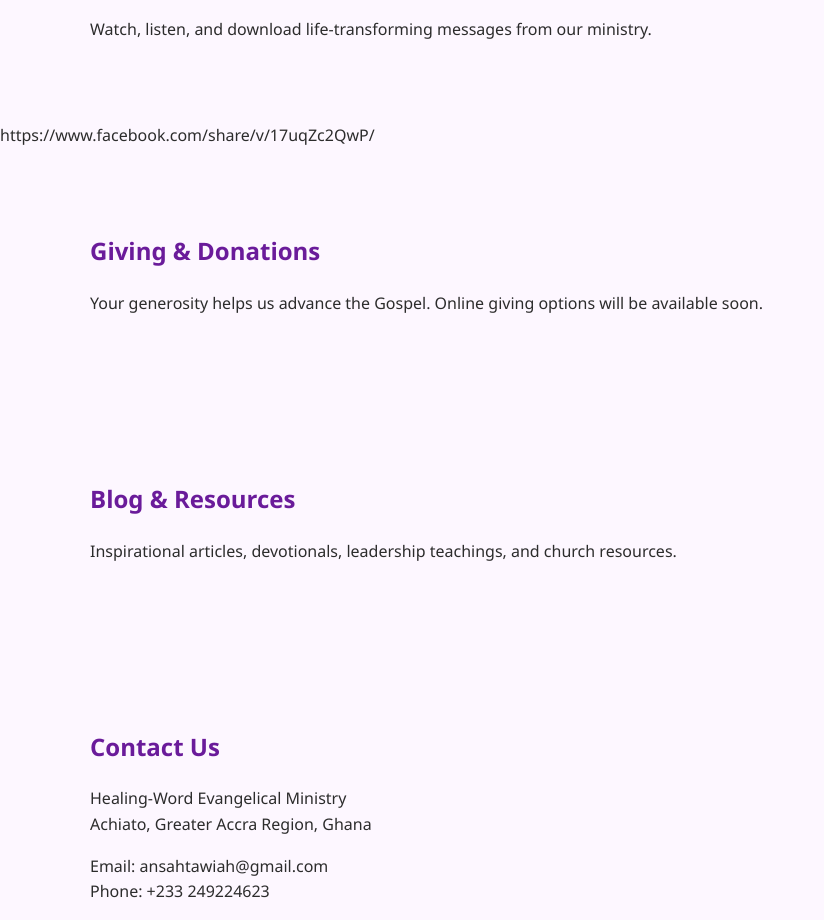
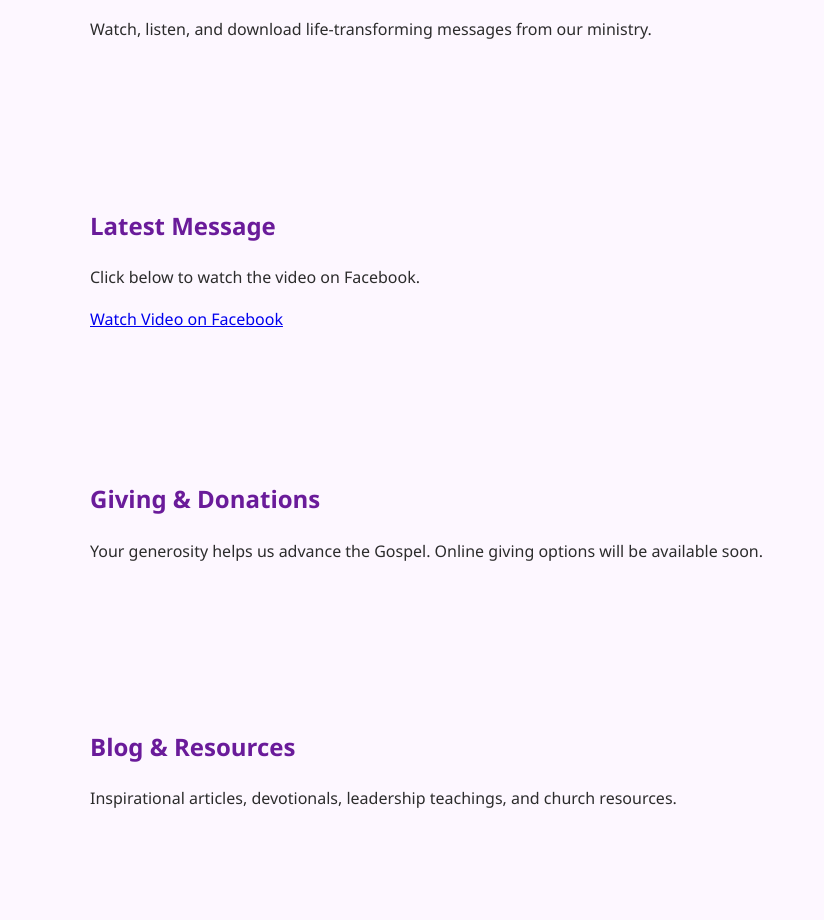
Before and after one commit to ansahtawiah-HEM/HEALING-WORD-WEBSITE, a plain HTML site: page index.html in a window 1280 px wide. Shown: the part 1903-2823 px from the top of the page, without its empty margins (0-824 px from the left). Drawn offline with Linux system fonts and the light colour scheme.

Commit message:
Update index.html

```diff
--- a/index.html
+++ b/index.html
@@ -165,7 +165,14 @@
   <h2>Sermons</h2>
   <p>Watch, listen, and download life-transforming messages from our ministry.</p>
 </section>
-https://www.facebook.com/share/v/17uqZc2QwP/
+<section>
+  <h2>Latest Message</h2>
+  <p>Click below to watch the video on Facebook.</p>
+
+  <a href="https://www.facebook.com/share/v/17uqZc2QwP/" target="_blank">
+    Watch Video on Facebook
+  </a>
+</section>
 <section id="giving">
   <h2>Giving & Donations</h2>
   <p>Your generosity helps us advance the Gospel. Online giving options will be available soon.</p>
```
